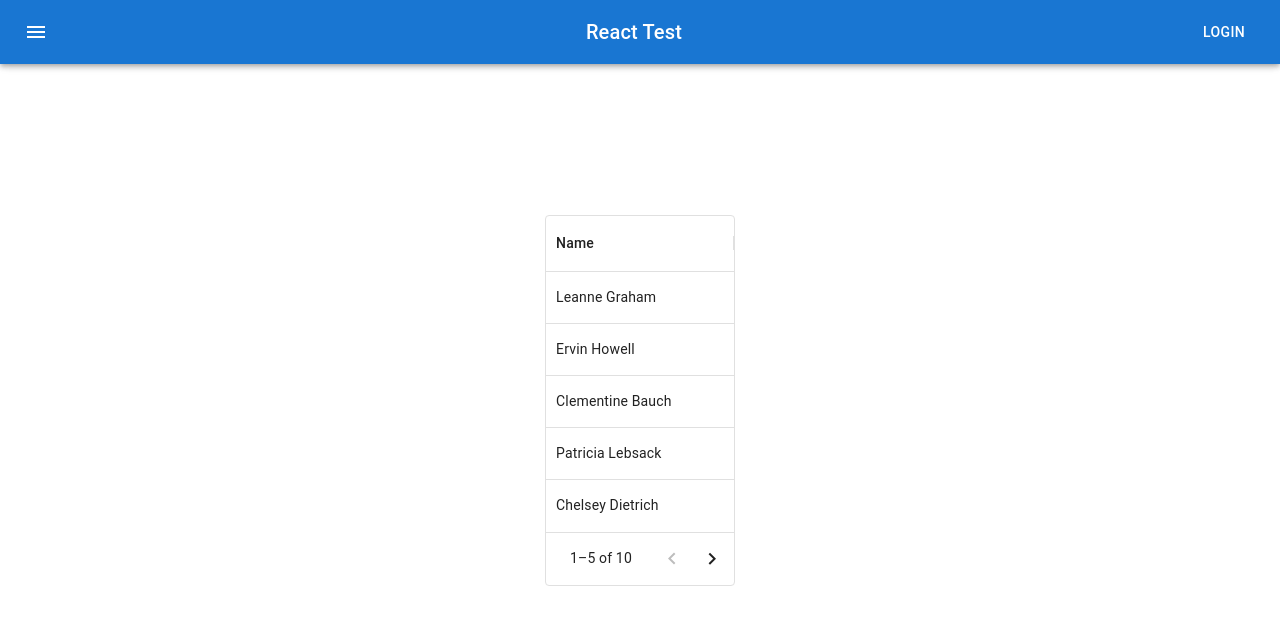
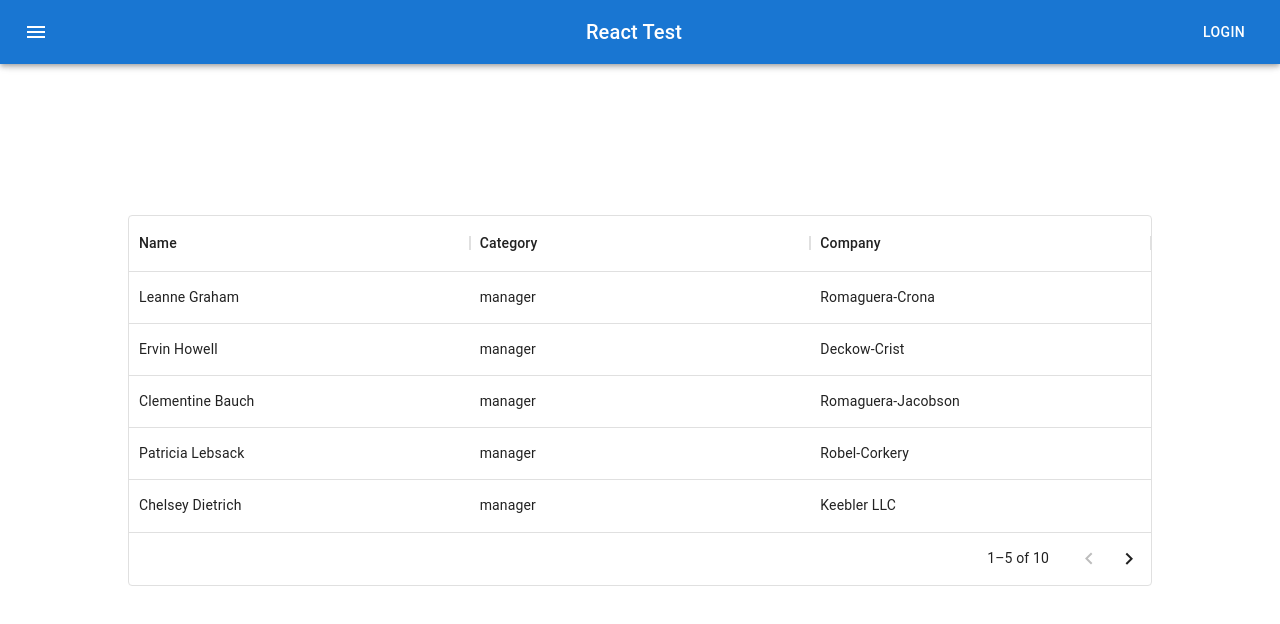
Before and after one commit to danieldamian09/app-react-clean-architecture-redux-context-typescript-, a React (Vite) app: page / in a window 1280 px wide. Shown: the top 624 px of the page. Built offline with nearby package versions, Linux system fonts and the light colour scheme.

Commit message:
Add LayoutContainer

```diff
--- a/package.json
+++ b/package.json
@@ -23,6 +23,7 @@
     "@types/node": "^18.8.0",
     "@types/react": "^18.0.17",
     "@types/react-dom": "^18.0.6",
+    "@types/styled-components": "^5.1.26",
     "@vitejs/plugin-react": "^2.1.0",
     "typescript": "^4.6.4",
     "vite": "^3.1.0"
--- a/src/App.css
+++ b/src/App.css
@@ -1,5 +1,5 @@
 #root {
-  max-width: 1280px;
+  max-width: 90%;
   margin: 0 auto;
   padding: 2rem;
   text-align: center;
--- a/src/App.tsx
+++ b/src/App.tsx
@@ -1,15 +1,17 @@
-import './App.css'
-import { Navbar } from './components'
-import { Home } from './pages'
+import "./App.css";
+import {Navbar} from "./components";
+import {Home} from "./pages";
+import {LayoutContainer} from "./styled-components";
 
 function App() {
-
-  return (
-    <>
-      <Navbar />
-      <Home />
-    </>
-  )
+	return (
+		<>
+			<Navbar />
+			<LayoutContainer>
+				<Home />
+			</LayoutContainer>
+		</>
+	);
 }
 
-export default App
+export default App;
--- a/src/pages/Home/Home.tsx
+++ b/src/pages/Home/Home.tsx
@@ -15,11 +15,25 @@ const Home: React.FC<HomeInterface> = () => {
 			flex: 1,
 			minWidth: 150,
 			renderCell: (params: GridRenderCellParams) => <>{params.value}</>,
-		}
+		},
+		{
+			field: "category",
+			headerName: "Category",
+			flex: 1,
+			minWidth: 150,
+			renderCell: (params: GridRenderCellParams) => <>{params.value}</>,
+		},
+		{
+			field: "company",
+			headerName: "Company",
+			flex: 1,
+			minWidth: 150,
+			renderCell: (params: GridRenderCellParams) => <>{params.value}</>,
+		},
+
 	];
 
 	return (
-		<div>
 			<DataGrid
 				rows={People}
 				columns={columns}
@@ -28,8 +42,8 @@ const Home: React.FC<HomeInterface> = () => {
 				autoHeight
 				pageSize={pageSize}
 				rowsPerPageOptions={[pageSize]}
+				getRowId={(row) => row.id}
 			/>
-		</div>
 	);
 };
 
--- /dev/null
+++ b/src/styled-components/index.ts
@@ -0,0 +1 @@
+export * from './layout.styled.component';
--- /dev/null
+++ b/src/styled-components/layout.styled.component.ts
@@ -0,0 +1,9 @@
+import styled from 'styled-components';
+
+export const LayoutContainer = styled.div`
+  width: 80vw;
+
+  @media (min-width: 1176px) {
+    padding: 12px;
+  }
+`
```
Also changed, not shown: 1 other file (tests, documents, lock files or other folders).
